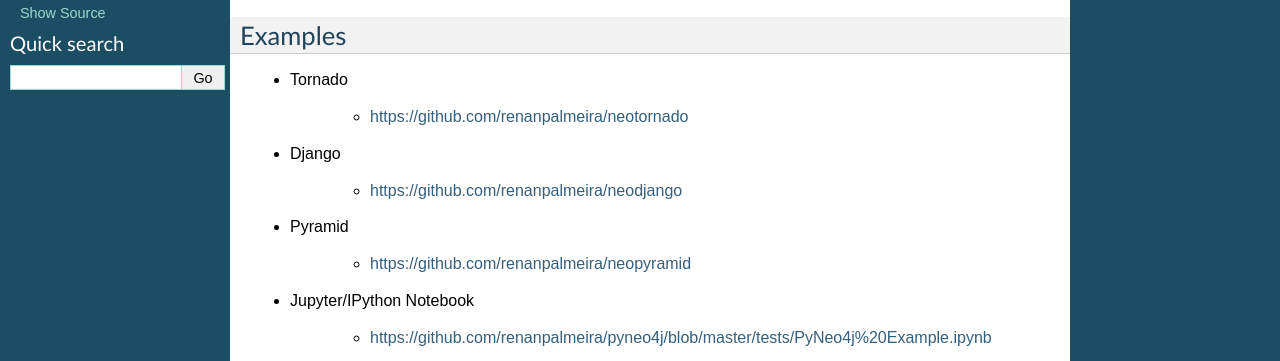
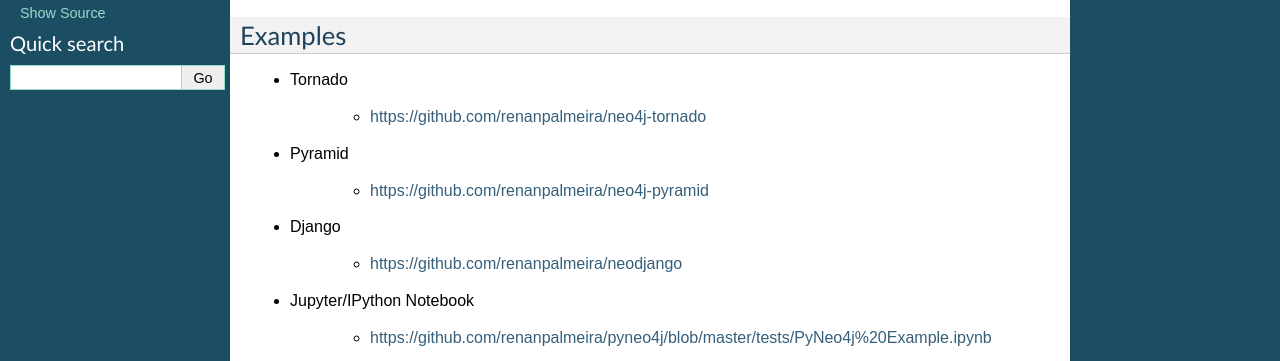
Before and after one commit to renanpalmeira/pyneo4j, a Sphinx documentation site: the page built from docs/getting_started.rst, in a window 1280 px wide. Shown: the part 283-644 px from the top of the page. Built offline with Sphinx 7.4.7, drawn with Linux system fonts in a browser that asks for light colours; part of the change alters nothing that is shown.

Commit message:
Change URL's by Docs

```diff
--- a/docs/getting_started.rst
+++ b/docs/getting_started.rst
@@ -18,17 +18,17 @@ Examples
 
 * Tornado
 
-	- https://github.com/renanpalmeira/neotornado
+	- https://github.com/renanpalmeira/neo4j-tornado
+
+* Pyramid
+
+    - https://github.com/renanpalmeira/neo4j-pyramid
 
 * Django
 
     - https://github.com/renanpalmeira/neodjango
 
 
-* Pyramid
-
-    - https://github.com/renanpalmeira/neopyramid
-
 * Jupyter/IPython Notebook
 
     - https://github.com/renanpalmeira/pyneo4j/blob/master/tests/PyNeo4j%20Example.ipynb
```
